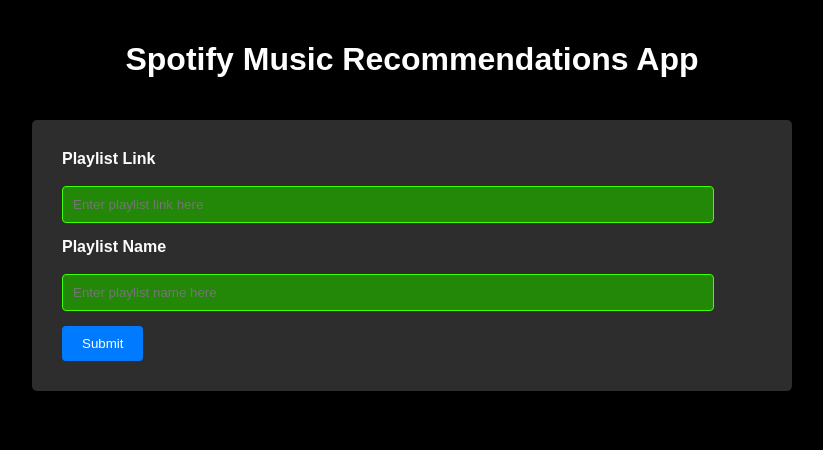
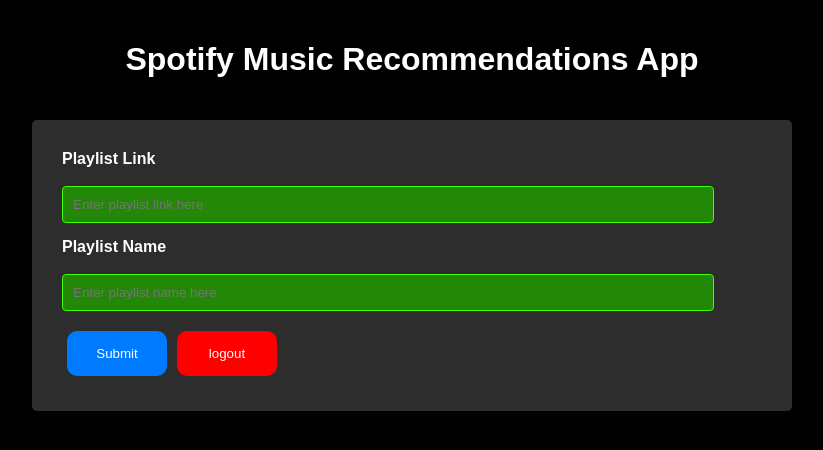
Before and after one commit to Sparsh-mahajan/Spoti-Rec, a Flask app: template src/templates/home.html in a window 1280 px wide. Shown: the top 450 px of the page, without its empty margins (228-1051 px from the left). Run offline with Flask 3, Linux system fonts and the light colour scheme; the template is opened without the code that fills it, so the values that code supplies are empty; parts of the project's set-up code (start-up, migrations or seed data) failed here and were passed over.

Commit message:
some changes
containerized the application

```diff
--- a/requirements.txt
+++ b/requirements.txt
@@ -2,3 +2,4 @@ spotipy~=2.23.0
 pandas~=2.0.2
 Flask~=2.3.2
 scikit-learn~=1.2.2
+gunicorn~=21.2.0
--- a/src/app.py
+++ b/src/app.py
@@ -1,5 +1,5 @@
 from flask import Flask, session, request, redirect, render_template, url_for
-from flask_session import Session
+# from flask_session import Session
 import spotipy
 import pandas as pd
 import os
@@ -16,9 +16,7 @@ features_df = pd.read_csv(os.path.join(data_dir, "final_features.csv"))
 
 app = Flask(__name__, static_folder=os.path.join(src_dir, "resources"))
 app.config['SECRET_KEY'] = os.urandom(64)
-app.config['SESSION_TYPE'] = 'filesystem'
-app.config['SESSION_FILE_DIR'] = './.flask_session/'
-Session(app)
+# Session(app)
 
 
 @app.route('/', methods=('GET', 'POST'))
@@ -27,7 +25,7 @@ def home():
     auth_manager = spotipy.oauth2.SpotifyOAuth(cache_handler=cache_handler, scope=scope, show_dialog=True)
 
     if request.args.get("code"):
-        auth_manager.get_access_token(request.args.get("code"))
+        auth_manager.get_access_token(request.args.get("code"), as_dict=False)
         return redirect('/')
 
     if not auth_manager.validate_token(cache_handler.get_cached_token()):
@@ -65,5 +63,15 @@ def recommend(playlist_uri, playlist_name):
     return render_template('recommend.html', track_names=track_names, track_ids=track_ids, playlist_id=playlist_id)
 
 
+@app.route('/logout')
+def logout():
+    cache_handler = spotipy.cache_handler.FlaskSessionCacheHandler(session)
+    auth_manager = spotipy.oauth2.SpotifyOAuth(cache_handler=cache_handler, scope=scope)
+    if not auth_manager.validate_token(cache_handler.get_cached_token()):
+        return redirect('/')
+    session.clear()
+    return redirect('/')
+
+
 if __name__ == '__main__':
-    app.run(debug=True, port=8080)
+    app.run(debug=True, host='0.0.0.0', port=int(os.environ.get("PORT", 8080)), threaded=True)
--- a/src/get_recommendations.py
+++ b/src/get_recommendations.py
@@ -9,8 +9,8 @@ def generate_playlist_feature_vec(playlist_df, features_df):
 
 
 def generate_recommendation(playlist_feature_vec, non_playlist_features, database_df):
-    non_playlist_df = database_df[database_df["id"].isin(non_playlist_features["id"])]
-    non_playlist_df["similarity_score"] = cosine_similarity(non_playlist_features.drop(columns="id"),
+    non_playlist_df = database_df[database_df["id"].isin(non_playlist_features["id"])].copy()
+    non_playlist_df.loc[:, "similarity_score"] = cosine_similarity(non_playlist_features.drop(columns="id"),
                                                             playlist_feature_vec.values.reshape(1, -1))
     top_40_recommendation = non_playlist_df.sort_values("similarity_score", ascending=False).head(40)
     return top_40_recommendation
--- a/src/templates/home.html
+++ b/src/templates/home.html
@@ -47,15 +47,27 @@
             background-color: #007bff;
             color: #fff;
             border: none;
+            height:45px;
+            width: 100px;
             padding: 10px 20px;
-            border-radius: 4px;
+            border-radius: 10px;
+            margin: 5px;
             cursor: pointer;
             transition: background-color 0.3s;
         }
+        .btn {
+            display: flex;
+        }
+        .logout {
+            background-color: #ff0000ff;
+            cursor: pointer;
+        }
 
-        button:hover {
-            background-color: #0056b3;
+        .logout a {
+            text-decoration: none;
+            color: #ffffff;
         }
+
     </style>
 </head>
 <body>
@@ -74,8 +86,13 @@
                placeholder="Enter playlist name here"
                value="{{request.form['playlist name']}}">
         <br>
+        <div class="btn">
+            <button type="submit" class="submit-btn">Submit</button>
+            <button class="logout">
+                <a href="/logout">logout</a>
+            </button>
+        </div>
+    </form>
 
-        <button type="submit">Submit</button>
-    </form>
 </body>
 </html>
```
Also changed, not shown: src/gunicorn_config.py (added, +9 -0 lines), src/templates/recommend.html (+25 -1 lines), 11 other files.
